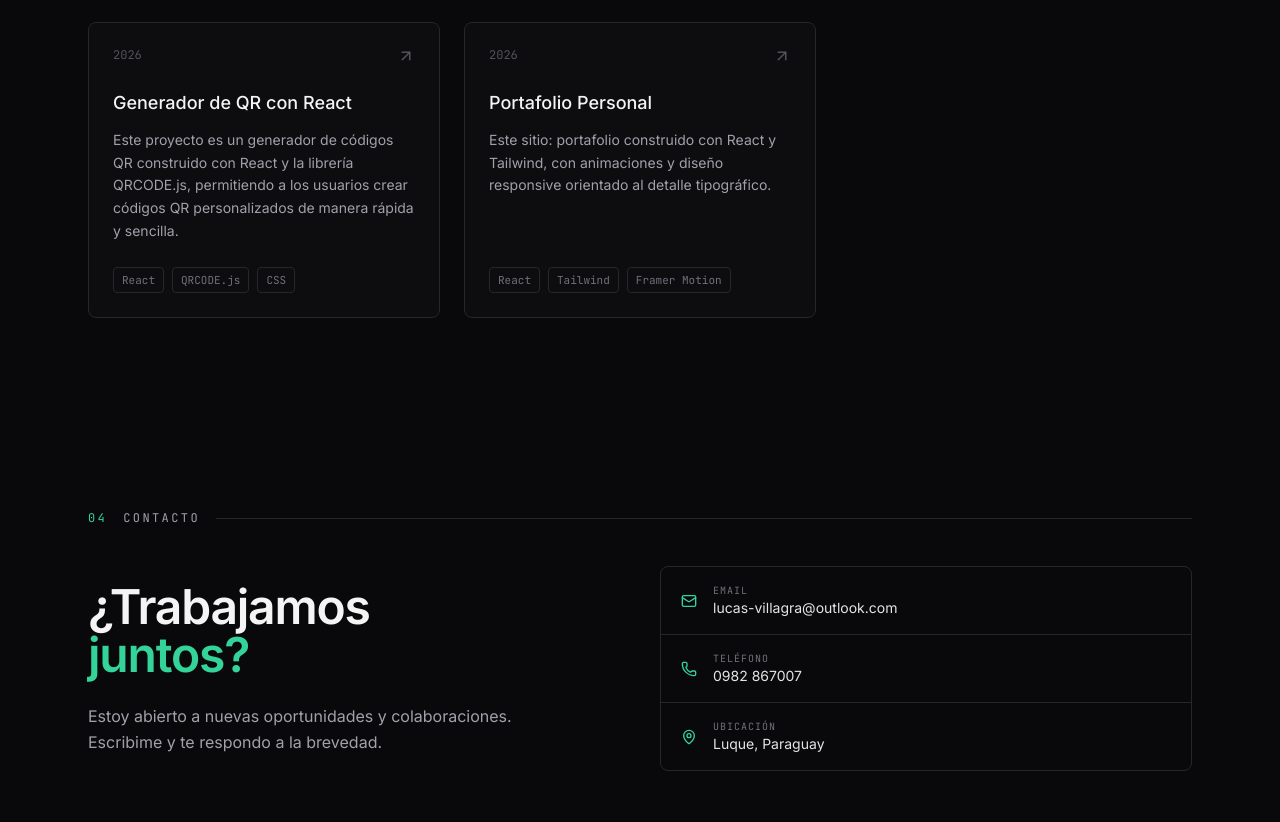
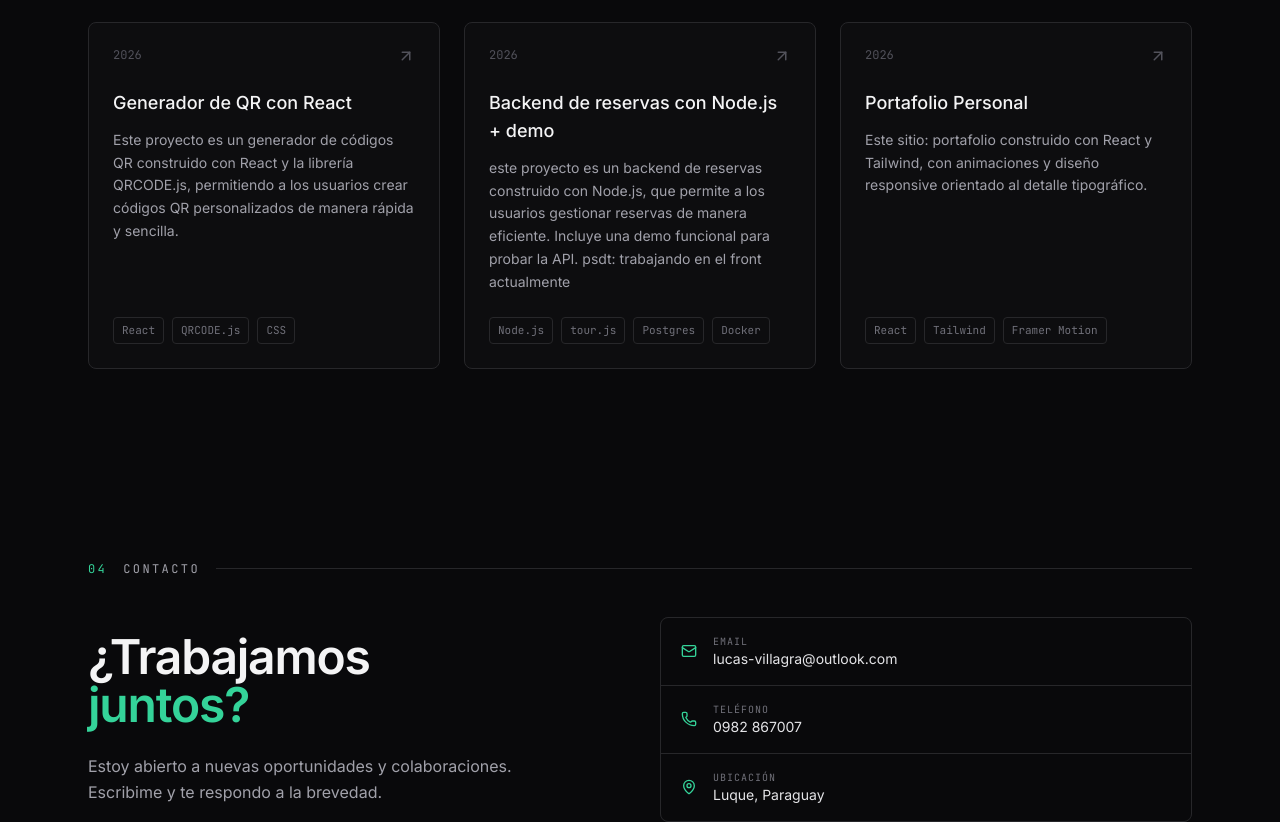
Before and after one commit to Prohgramer/mi-portafoliov2, a React (Vite) app: page / in a window 1280 px wide. Shown: the part 3314-4136 px from the top of the page. Built offline with nearby package versions, Linux system fonts and the light colour scheme.

Commit message:
Agregar un proyecto

```diff
--- a/src/portfolio.jsx
+++ b/src/portfolio.jsx
@@ -176,6 +176,14 @@ const PROJECTS = [
       'Este proyecto es un generador de códigos QR construido con React y la librería QRCODE.js, permitiendo a los usuarios crear códigos QR personalizados de manera rápida y sencilla.',
     tech: ['React', 'QRCODE.js', 'CSS'],
     link: 'https://generador-qr-pi.vercel.app/',
+    year: '2026',
+  },
+  {
+    title: 'Backend de reservas con Node.js + demo',
+    description:
+      'este proyecto es un backend de reservas construido con Node.js, que permite a los usuarios gestionar reservas de manera eficiente. Incluye una demo funcional para probar la API. psdt: trabajando en el front actualmente',
+    tech: ['Node.js', 'tour.js', 'Postgres','Docker'],
+    link: 'https://reservas-api-ogh3.onrender.com/',
     year: '2026',
   },
   {
```
